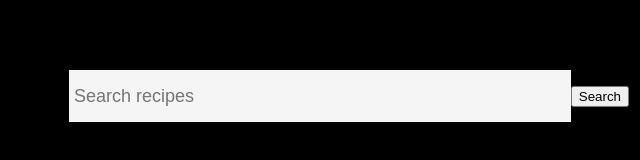
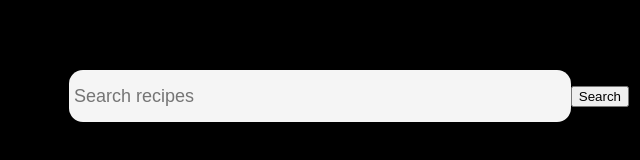
Before and after one commit to nightlock100/TSA-website_design, a plain HTML site: page index.html in a window 1280 px wide. Shown: the part 218-378 px from the top of the page, 291-931 px from the left. Drawn offline with Linux system fonts and the light colour scheme.

Commit message:
Update index.html

```diff
--- a/index.html
+++ b/index.html
@@ -55,6 +55,7 @@ font-size: 18px;
 color: black;
 padding-left:5px;}
 
+    .inputsearch{border-radius:14px;}
 
 
 
@@ -94,7 +95,7 @@ padding-left:5px;}
 
 <div class="searchbox">
 <div class="row">
-  <input type="text" id="input" placeholder="Search recipes" autocomplete="off">
+  <input type="text" id="input" placeholder="Search recipes" autocomplete="off" class="inputsearch">
   <button>Search</button>
 </div>
 </div>
```
